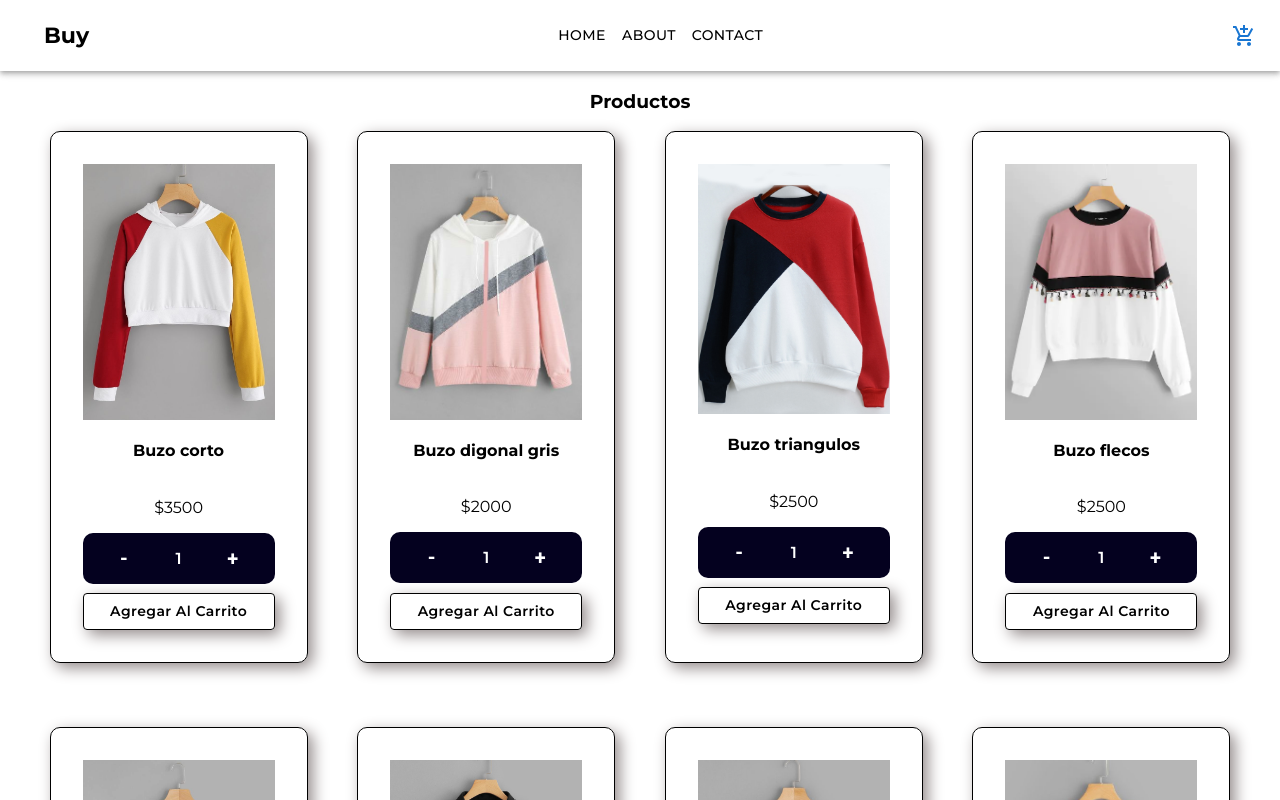
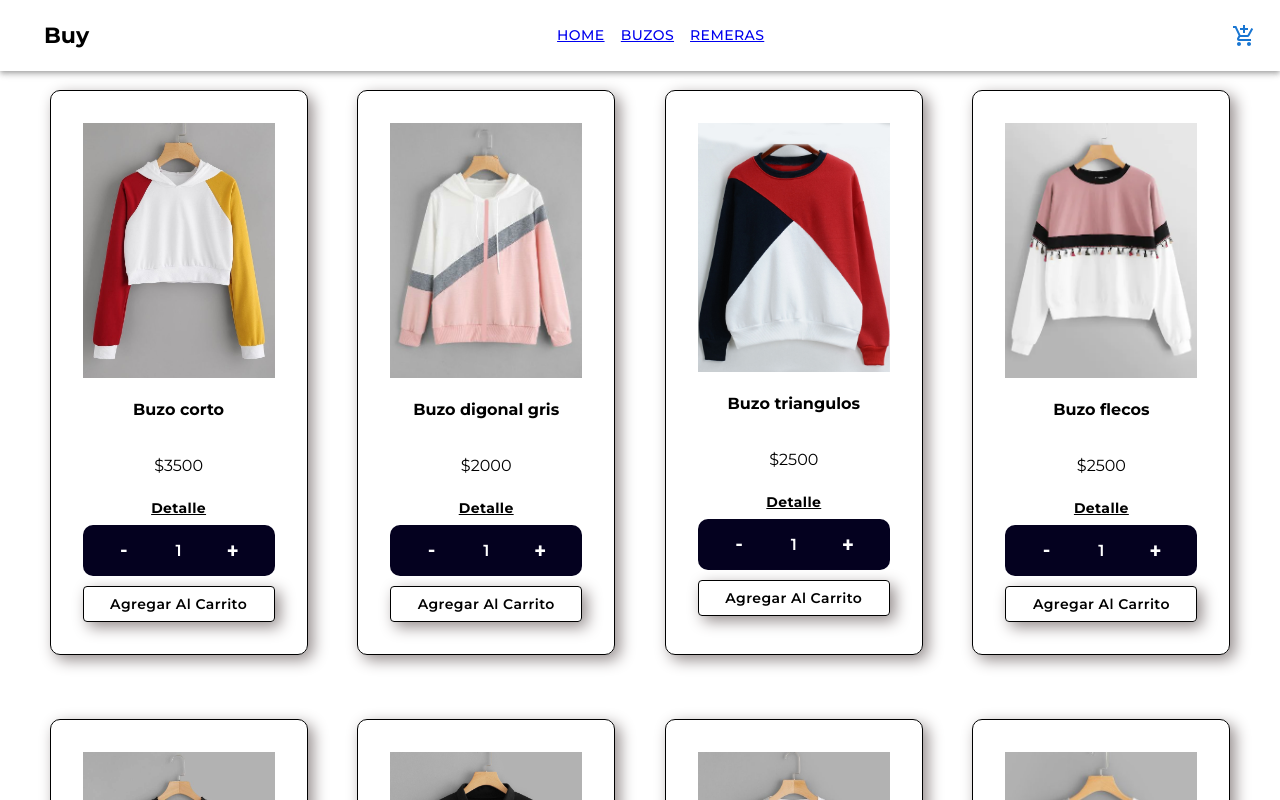
Before and after one commit to JesicaSieiro/buy-app, a React (Create React App) app: page / in a window 1280 px wide. Shown: the top 800 px of the page. Built offline with nearby package versions, Linux system fonts and the light colour scheme.

Commit message:
incorporar routes y uso de datos mockeados

```diff
--- a/package.json
+++ b/package.json
@@ -12,6 +12,7 @@
     "@testing-library/user-event": "^13.5.0",
     "react": "^18.2.0",
     "react-dom": "^18.2.0",
+    "react-router-dom": "^6.3.0",
     "react-scripts": "5.0.1",
     "web-vitals": "^2.1.4"
   },
--- a/src/App.js
+++ b/src/App.js
@@ -1,28 +1,22 @@
 import logo from './logo.svg';
 import './App.css';
+import { Routes , Route  } from 'react-router-dom';
 import Container from './components/Container/Container';
 import NavBar from './components/NavBar/NavBar';
 import ItemListContainer from './components/ItemListContainer/ItemListContainer';
+import ItemDetailContainer from './components/ItemDetailContainer/ItemDetailContainer';
 
 function App() {
   return (
     <div className="App">
-      {/* <header className="App-header">
-        <img src={logo} className="App-logo" alt="logo" />
-        <p>
-          Edit <code>src/App.js</code> and save to reload.
-        </p>
-        <a
-          className="App-link"
-          href="https://reactjs.org"
-          target="_blank"
-          rel="noopener noreferrer"
-        >
-          Learn React
-        </a>
-      </header> */}
       <NavBar></NavBar>
-      <ItemListContainer titulo={"Productos"}/>
+      <Routes>
+        <Route path='/' element={<ItemListContainer/>}></Route>
+        <Route path='/category/:categoryId' element={<ItemListContainer titulo={"Productos"}/>}></Route>
+        <Route path='/detail/:id' element={<ItemDetailContainer/>}></Route>
+      </Routes>
+      {/*
+      <ItemListContainer titulo={"Productos"}/> */}
       <Container></Container>
     </div>
   );
--- a/src/components/Item/Item.css
+++ b/src/components/Item/Item.css
@@ -8,3 +8,17 @@
     border-radius: 10px;
     margin-bottom: 5%;
 }
+.btn_detail{
+    color: #000 !important;
+    border: none !important;
+    text-transform: capitalize !important;
+    font-family: unset !important;
+    font-weight: 600 !important;
+    /* box-shadow: 5px 5px 15px #958d8d; */
+    width: -webkit-fill-available;
+    /* border-radius: 40% !important; */
+    text-decoration: underline !important;
+    /* padding-bottom: 5% !important; */
+    font-weight: 700 !important;
+    margin-bottom: inherit;
+}
--- a/src/components/Item/Item.js
+++ b/src/components/Item/Item.js
@@ -1,13 +1,22 @@
 import './Item.css';
 import ItemCount from "../ItemCount/ItemCount"
+import Button from '@mui/material/Button';
+import { Link } from 'react-router-dom';
 
-function Item({title, price, stock, imagen }){
+function Item({ id, title, price, stock, imagen }){
+    const getItem=()=>{
+        console.log("PRODUCTO ID:", id)
+    }
     return(
         <div className='buy_item'>
            <img src={`${imagen}`}/>
             <h4>{title}</h4>
            {/*  <p>Buzo de manga larga con capucha</p> */}
             <p>${price}</p>
+            <Link to={`/detail/${id}`}>
+             <Button variant="outlined" className="btn_detail"  >Detalle</Button>
+            </Link>
+
             <ItemCount stock={stock} initial={1}></ItemCount>
         </div>
     )
--- /dev/null
+++ b/src/components/ItemDetail/ItemDetail.js
@@ -0,0 +1,41 @@
+import { styled } from '@mui/material/styles';
+import { Link } from 'react-router-dom';
+import Grid from '@mui/material/Grid';
+import Button from '@mui/material/Button';
+import ItemCount from '../ItemCount/ItemCount'
+import './ItemDetail.css'
+import { useState , useContext } from 'react';
+
+
+const Img = styled('img')({
+  margin: 'auto',
+  display: 'block',
+  maxWidth: '100%',
+  maxHeight: '100%',
+});
+
+
+function ItemDetail({titulo, price, imagen}){
+
+    return(
+        <div>
+
+        <Grid container spacing={2}>
+           {/*  <Grid item xs={8}>
+                <Img alt="complex" src={`../${data.imagen}`} />
+            </Grid> */}
+            <Grid item xs={4} >
+
+                   <h2>{titulo}</h2>
+
+                   <h3>${price}</h3>
+                  {/*  <ItemCount  stok={producto.stok} initial={1}></ItemCount> */}
+
+
+            </Grid>
+
+        </Grid>
+        </div>
+    )
+}
+export default ItemDetail
--- /dev/null
+++ b/src/components/ItemDetailContainer/ItemDetailContainer.js
@@ -0,0 +1,26 @@
+import { useEffect,useState } from 'react'
+import { useParams } from 'react-router-dom'
+import ItemDetail from '../ItemDetail/ItemDetail'
+import backendProducts from '../../utils/productosMock'
+import { getItem } from '../../utils/productosMock'
+function  ItemDetailContainer(){
+
+    const [product,setProduct]=useState({})
+    const {id}=useParams()
+
+    useEffect(()=>{
+     /* setProduct(   backendProducts.find((product)=>{
+            return product.id==id
+        })
+     ) */
+     getItem(id).then(prod=>{setProduct(prod)}).catch(err=>{console.log(err)})
+
+    },[id])
+
+    return(
+        <div>
+            <ItemDetail titulo={product.title} imagen={product.imagen} price={product.price}></ItemDetail>
+        </div>
+    )
+}
+export default ItemDetailContainer
--- a/src/components/ItemList/ItemList.js
+++ b/src/components/ItemList/ItemList.js
@@ -8,7 +8,7 @@ function ItemList({products}){
         <div className='list-cards'>
             {products.map(product=>
 
-                <Item key={product.id} title={product.title} price={product.price} imagen={product.imagen} stock={product.stock}></Item>
+                <Item key={product.id} id={product.id} title={product.title} price={product.price} imagen={product.imagen} stock={product.stock}></Item>
             )}
 
 
--- a/src/components/ItemListContainer/ItemListContainer.js
+++ b/src/components/ItemListContainer/ItemListContainer.js
@@ -1,16 +1,30 @@
 /* import ItemCount from "../ItemCount/ItemCount" */
 import ItemList from "../ItemList/ItemList";
+import { useState, useEffect  } from 'react';
+import getFetch  from "../../utils/productosMock.js";
+import {getProductsByCategory} from "../../utils/productosMock.js"
+/* import getProductsByCategory from "../../utils/productosMock.js"; */
+import {useParams} from "react-router-dom"
 
-import { useState, useEffect  } from 'react';
-import getFetch from "../../utils/productosMock.js"
 function ItemListContainer({titulo}){
     const [products, setProducts]=useState([]);
+    const {categoryId}=useParams()
+
     useEffect(()=>{
         console.log(products)
-        getFetch.
-        then((resp)=>setProducts(resp))
-        .catch(err=>console.log(err))
-    },[])
+        if(!categoryId){
+            getFetch.
+            then((resp)=>setProducts(resp))
+            .catch(err=>console.log(err))
+        }
+        else{
+            console.log(categoryId)
+            getProductsByCategory(categoryId)
+            .then(prod=>{setProducts(prod)})
+
+        }
+
+    },[categoryId])
 
     return(
         <div>
--- a/src/components/NavBar/NavBar.js
+++ b/src/components/NavBar/NavBar.js
@@ -15,9 +15,12 @@ import Typography from '@mui/material/Typography';
 import Button from '@mui/material/Button';
 import CardWidget from '../CardWidget/CardWidget';
 import './NavBar.css'
+import { Link } from 'react-router-dom';
 
 const drawerWidth = 240;
-const navItems = ['Home', 'About', 'Contact'];
+/* const navItems = ['Home', 'About', 'Contact']; */
+const navItems = [
+  <Link to="/" className="btn-nav">Home</Link>, <Link to='category/buzo' className="btn-nav">Buzos</Link>, <Link className="btn-nav" to='category/remera'>Remeras</Link>];
 
 
 function NavBar(props){
@@ -33,13 +36,17 @@ function NavBar(props){
       <h3 className="logo">Buy</h3>
       <Divider />
       <List>
-        {navItems.map((item) => (
-          <ListItem key={item} disablePadding>
+        {/* {navItems.map((item) => (
+           <ListItem key={item} disablePadding>
             <ListItemButton sx={{ textAlign: 'center' }} >
               <ListItemText primary={item} className="btn-nav"/>
             </ListItemButton>
           </ListItem>
-        ))}
+
+        ))} */}
+        <Link to="/" className="btn-nav">Home</Link>
+        <Link to='category/buzo' className="btn-nav">Buzos</Link>
+        <Link className="btn-nav" to='category/remera'>Remeras</Link>
       </List>
     </Box>
   );
--- a/src/index.js
+++ b/src/index.js
@@ -3,11 +3,15 @@ import ReactDOM from 'react-dom/client';
 import './index.css';
 import App from './App';
 import reportWebVitals from './reportWebVitals';
+import {BrowserRouter} from "react-router-dom";
 
 const root = ReactDOM.createRoot(document.getElementById('root'));
 root.render(
   <React.StrictMode>
-    <App />
+    <BrowserRouter>
+      <App />
+    </BrowserRouter>
+
   </React.StrictMode>
 );
 
--- a/src/utils/productosMock.js
+++ b/src/utils/productosMock.js
@@ -14,7 +14,7 @@ const backendProducts=[
     {id:11, title:'Escandalosos larga', price:3000, imagen:'images/remeras/remera5.jpg', category: 'remera', stock:20,quantity:0},
     {id:12, title:'Angels cordones', price:3000, imagen:'images/remeras/remera6.jpg', category: 'remera', stock:7,quantity:0}
 ]
-const getFetch= new Promise((res,rej)=>{
+ const getFetch= new Promise((res,rej)=>{
     let condition=true;
     if(condition){
         setTimeout(()=>{
@@ -25,4 +25,21 @@ const getFetch= new Promise((res,rej)=>{
         rej(console.log("Hubo un error con los datos"))
     }
 });
+export const getProductsByCategory=(categoryId)=>{
+    return new Promise((res,rej)=>{
+        setTimeout(()=>{
+            res(backendProducts.filter(prod=>prod.category===categoryId))
+        },500)
+       })
+}
+ export const getItem=(id)=>{
+    return new Promise((res,rej)=>{
+     setTimeout(()=>{
+         res(backendProducts.find(prod=>prod.id===id))
+     },500)
+    })
+ }
+
 export default getFetch
+/* export {getItem}
+export{getProductsByCategory} */
```
Also changed, not shown: src/components/ItemDetail/ItemDetail.css (added), 1 other file (tests, documents, lock files or other folders).
